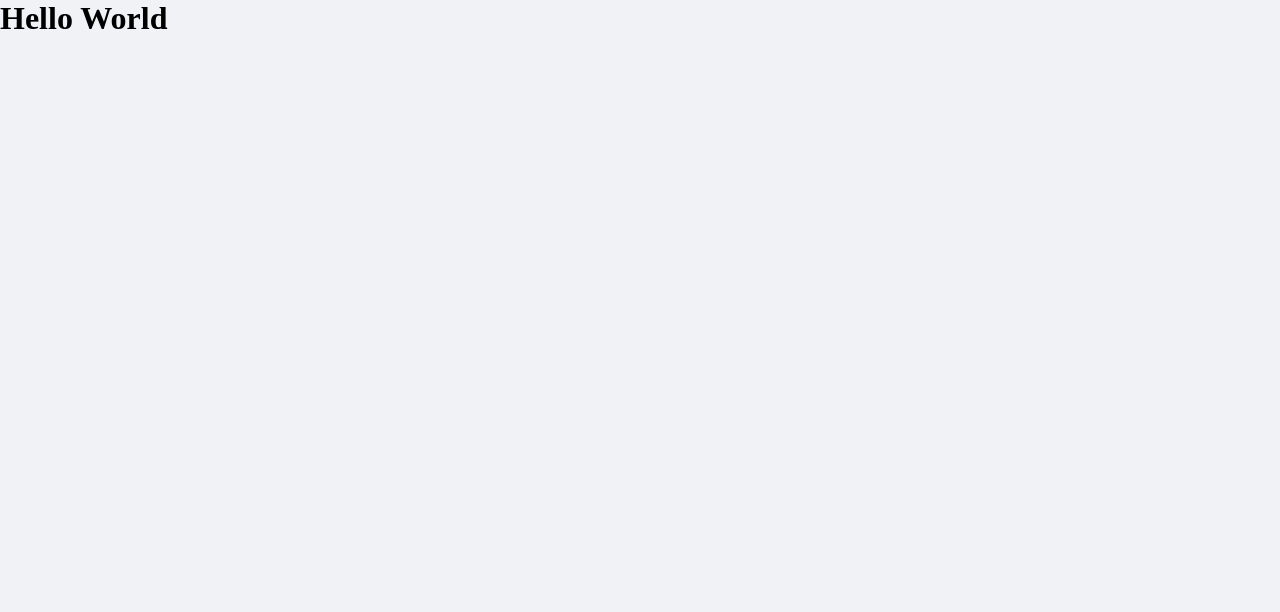
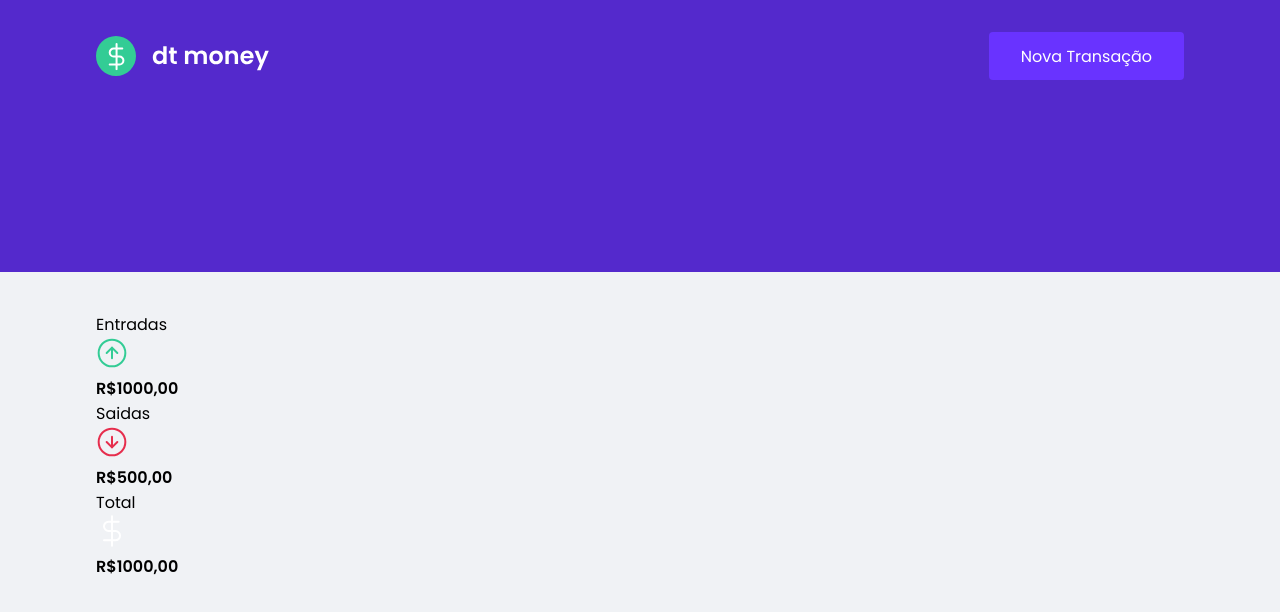
Before and after one commit to leandroBGoncalves/moduloDois_igniteReactJS_DtMoney, a React (Create React App) app: page / in a window 1280 px wide. Shown: the top 612 px of the page. Built offline with nearby package versions, Linux system fonts and the light colour scheme.

Commit message:
Iniciando a criaçao do dashboard e summary

```diff
--- a/public/index.html
+++ b/public/index.html
@@ -1,11 +1,15 @@
 <!DOCTYPE html>
 <html lang="en">
   <head>
+    <link rel="preconnect" href="https://fonts.gstatic.com">
+
     <meta charset="utf-8" />
     <meta name="viewport" content="width=device-width, initial-scale=1" />
     <link rel="shortcut icon" href="favicon.png" type="image/png">
 
       <title>dtmaney</title>
+
+     <link href="https://fonts.googleapis.com/css2?family=Poppins:wght@400;600&display=swap" rel="stylesheet">
   </head>
   <body>
     <noscript>You need to enable JavaScript to run this app.</noscript>
--- a/src/App.tsx
+++ b/src/App.tsx
@@ -1,10 +1,13 @@
+import { Dashboard } from "./components/DashBoard";
+import { Header } from "./components/Header";
 import { GlobalStyle } from "./styles/global";
 
 export function App() {
   return (
-    <div className="App">
-        <h1>Hello  World</h1>
+    <>
+        <Header />
+        <Dashboard />
         <GlobalStyle />
-    </div>
+    </>
   );
 }
--- /dev/null
+++ b/src/components/DashBoard/index.tsx
@@ -0,0 +1,12 @@
+import { Summary } from "../Summary";
+import { Container } from "./styles";
+
+
+
+export function Dashboard() {
+    return (
+        <Container>
+            <Summary />
+        </Container>
+    );
+}
--- /dev/null
+++ b/src/components/DashBoard/styles.ts
@@ -0,0 +1,7 @@
+import styled from "styled-components";
+
+export const Container = styled.main`
+    max-width: 1120px;
+    margin: 0 auto;
+    padding: 2.5rem 1rem;
+`;
--- /dev/null
+++ b/src/components/Header/index.tsx
@@ -0,0 +1,15 @@
+import LogoImg from '../../assets/logo.svg';
+import { Container, Content } from './styles';
+
+export function Header () {
+    return (
+        <Container>
+            <Content>
+            <img src={LogoImg} alt="dt money"/>
+            <button>
+                Nova Transação
+            </button>
+            </Content>
+        </Container>
+    )
+}
--- /dev/null
+++ b/src/components/Header/styles.ts
@@ -0,0 +1,34 @@
+import styled from 'styled-components';
+
+export const Container = styled.header`
+    background: var(--blue);
+`;
+
+export const Content = styled.div`
+    max-width: 1120px;
+    margin: 0 auto;
+
+    padding: 2rem 1rem 12rem;
+    display: flex;
+    align-items: center;
+    justify-content: space-between;
+
+    button {
+        font-size: 1rem;
+        color: #fff;
+        background: var(--blue-ligth);
+
+        border: 0;
+        border-radius: 0.25rem;
+
+        padding: 0 2rem;
+
+        height: 3rem;
+
+        transition: filter 0.2s;
+
+        &:hover {
+            filter: brightness(0.9);
+        }
+    }
+`;
--- /dev/null
+++ b/src/components/Summary/index.tsx
@@ -0,0 +1,33 @@
+import { Container } from "./styles";
+
+import incomeImg from '../../assets/income.svg';
+import outcomeImg from '../../assets/outcome.svg';
+import totalImg from '../../assets/total.svg';
+
+export function Summary() {
+    return (
+        <Container>
+            <div>
+                <header>
+                    <p>Entradas</p>
+                    <img src={incomeImg} alt="Entradas"/>
+                </header>
+                <strong>R$1000,00</strong>
+            </div>
+            <div>
+                <header>
+                    <p>Saidas</p>
+                    <img src={outcomeImg} alt="Saidas"/>
+                </header>
+                <strong>R$500,00</strong>
+            </div>
+            <div>
+                <header>
+                    <p>Total</p>
+                    <img src={totalImg} alt="Total"/>
+                </header>
+                <strong>R$1000,00</strong>
+            </div>
+        </Container>
+    )
+}
--- /dev/null
+++ b/src/components/Summary/styles.ts
@@ -0,0 +1,5 @@
+import styled from "styled-components";
+
+export const Container = styled.div`
+
+`;
--- a/src/styles/global.ts
+++ b/src/styles/global.ts
@@ -36,6 +36,15 @@
         -webkit-font-smoothing: antialiased;
     }
 
+    body, input, textarea, button {
+        font-family: 'Poppins', sans-serif;
+        font-weight: 400;
+    }
+
+    h1, h2, h3, h4, h5, h6, strong {
+        font-weight: 600;
+    }
+
     button {
         cursor: pointer;
     }
```
